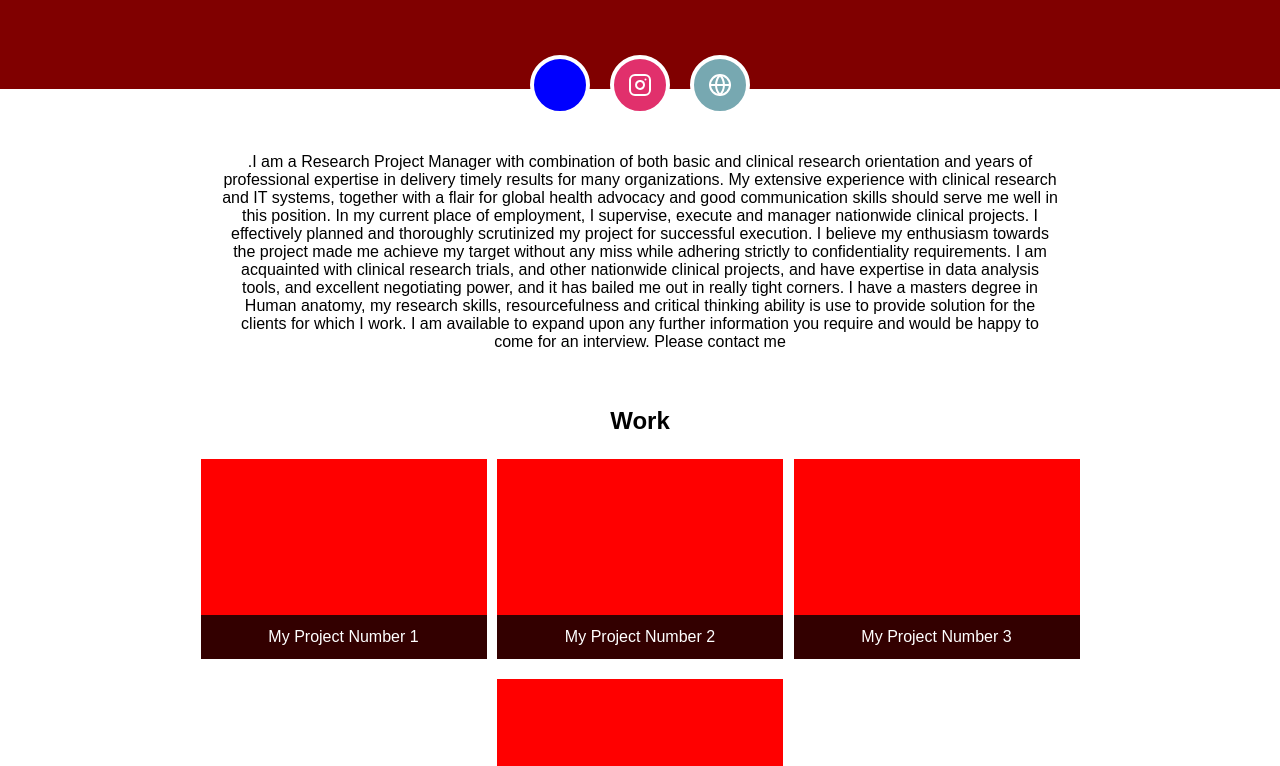
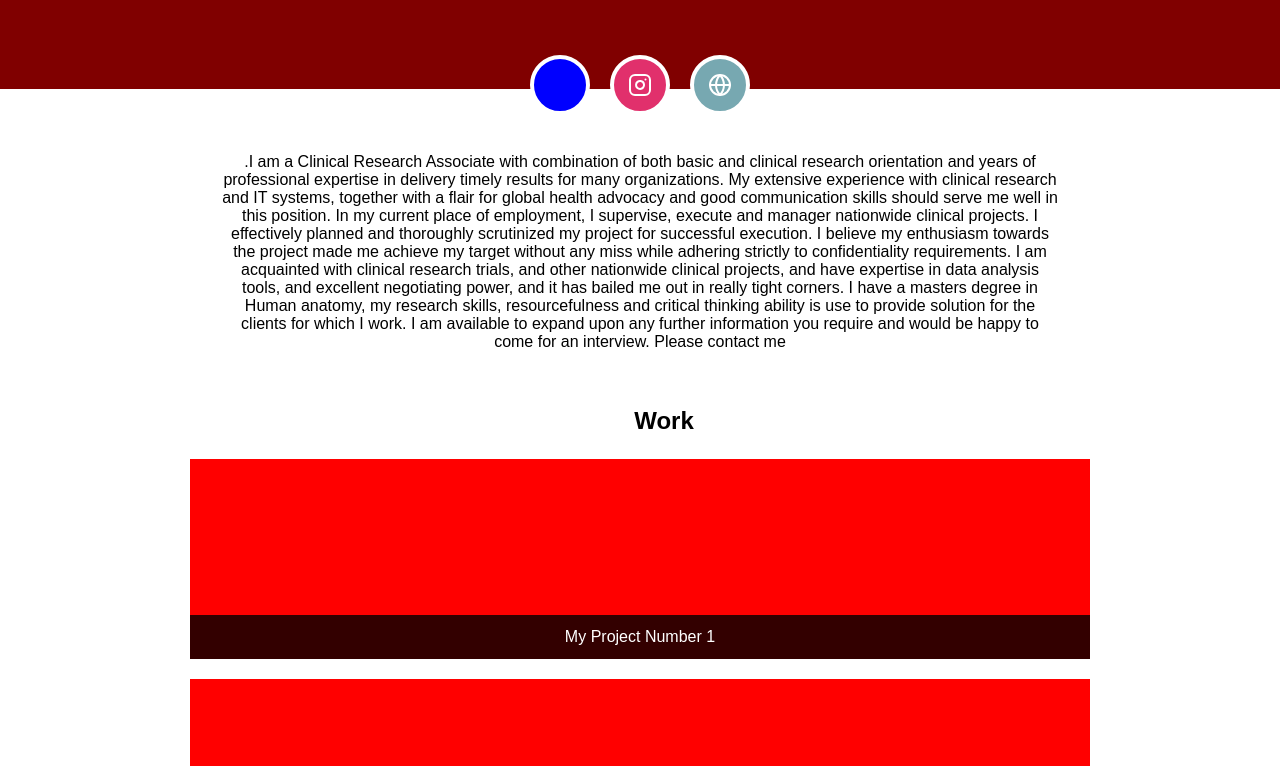
Before and after one commit to Tajudeenazeez/first_html_css_project, a plain HTML site: page index.html in a window 1280 px wide. Shown: the part 186-952 px from the top of the page. Drawn offline with Linux system fonts and the light colour scheme.

Commit message:
reworked work relayout

```diff
--- a/index.html
+++ b/index.html
@@ -30,7 +30,7 @@
   <!-- About You -->
   <main>
     <section class="about">
-      <p>.I am a Research Project Manager with combination of both basic and clinical  research orientation and years of professional expertise in delivery timely results for many organizations.
+      <p>.I am a Clinical Research Associate with combination of both basic and clinical  research orientation and years of professional expertise in delivery timely results for many organizations.
         My extensive experience with clinical research and IT systems, together with a flair for global health advocacy and good communication skills should serve me well in this position.
         In my current place of employment, I supervise, execute and manager nationwide clinical projects. I effectively planned and thoroughly scrutinized my project for successful execution. I believe my enthusiasm towards the project made me achieve my target without any miss while adhering strictly to confidentiality requirements.
         I am acquainted with clinical research trials, and other nationwide clinical projects, and have expertise in data analysis tools, and excellent negotiating power, and it has bailed me out in really tight corners.
--- a/styles.css
+++ b/styles.css
@@ -84,7 +84,7 @@ section.about p {
 }
 
 .projects {
-  display: flex;
+
   justify-content: space-evenly;
   flex-wrap: wrap;
 }
@@ -98,7 +98,7 @@ section.about p {
 
 .project {
   display: block;
-  width: 286px;
+  width: 100%;
   background: red;
   margin-bottom: 20px;
   height: 200px;
```
